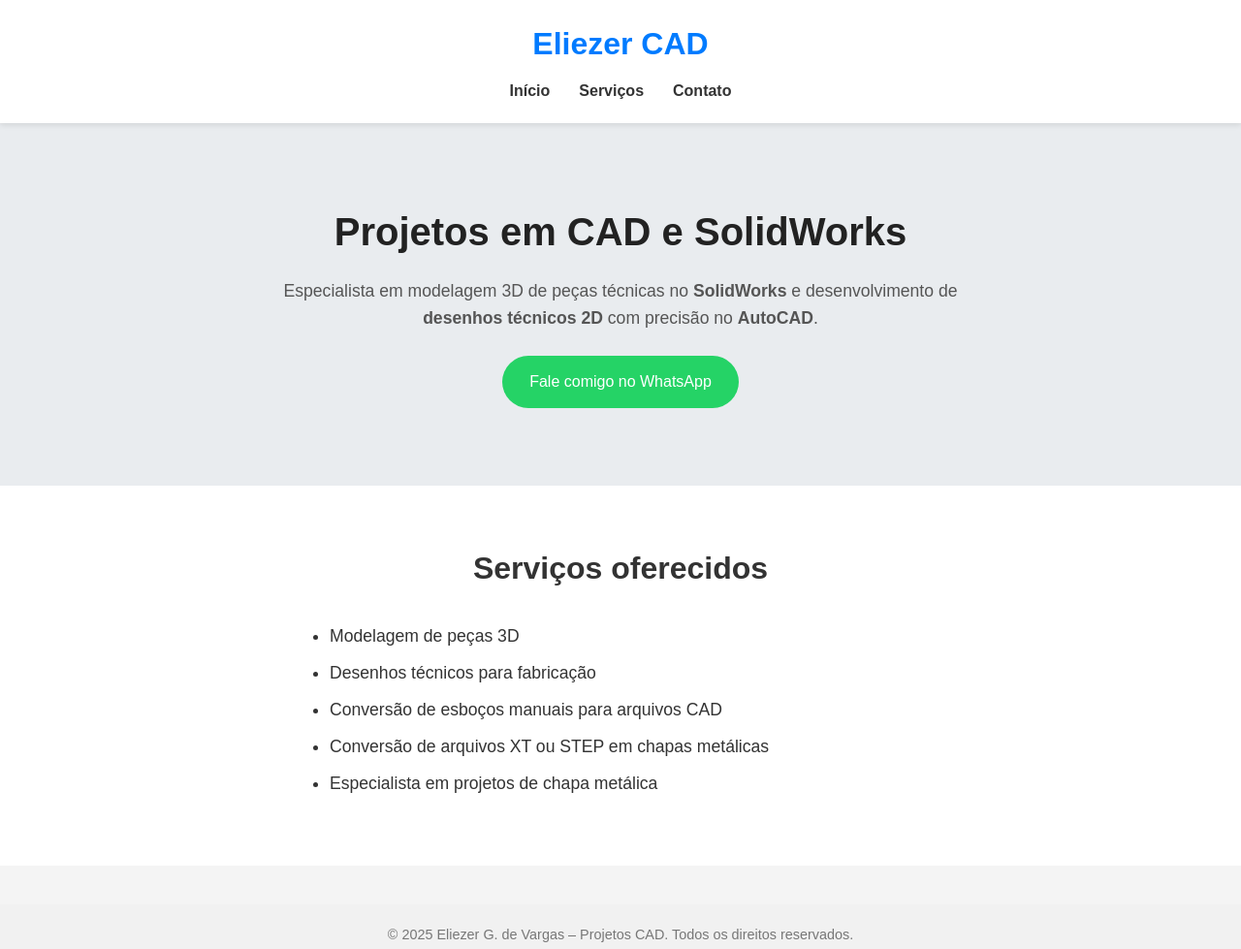
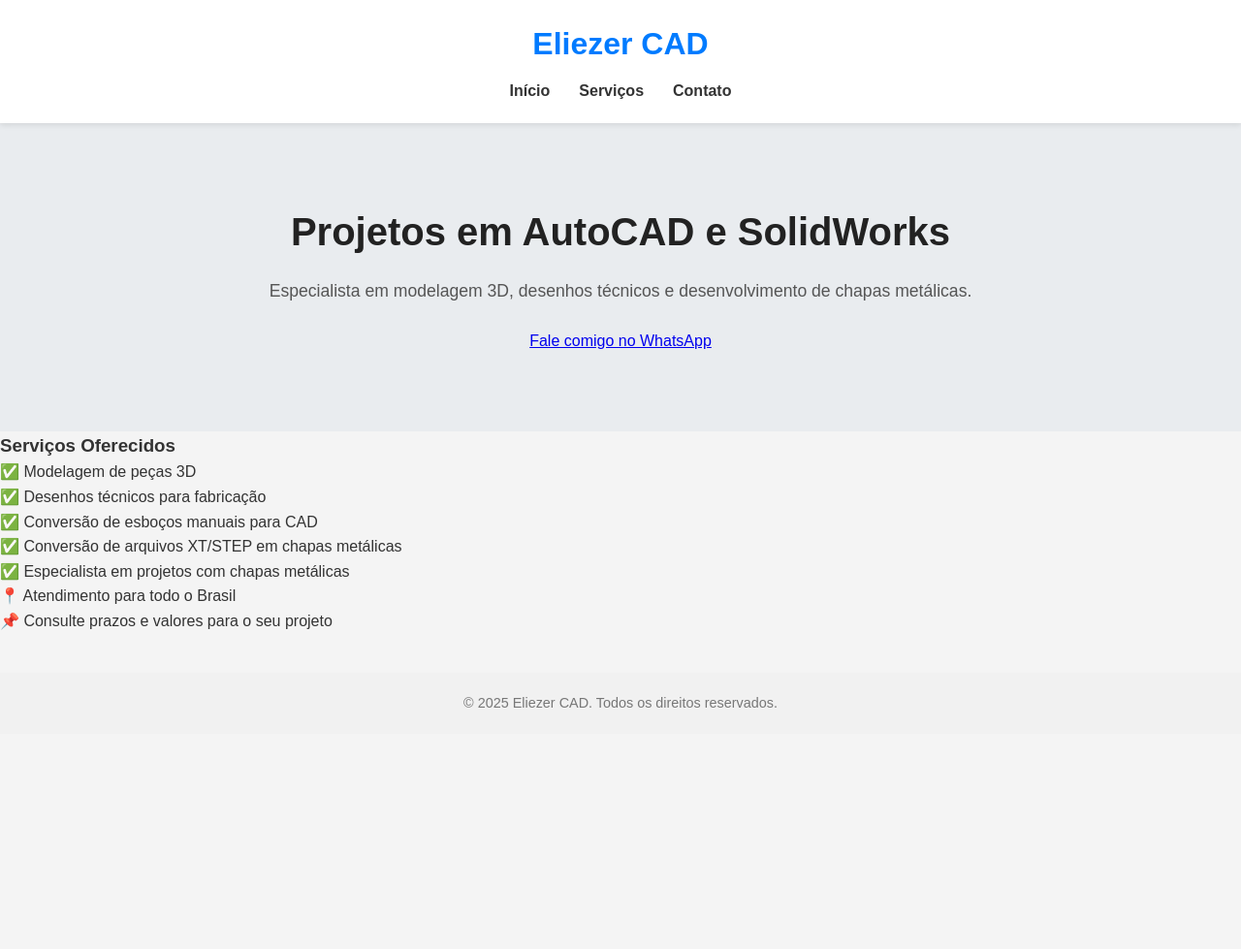
Before and after one commit to EliezerVargasBass/eliezerprojetoscad, a plain HTML site: page index.html in a window 1280 px wide. Shown: the whole page at 97% size. After the commit the page ends 800 px from the top, so only its background shows below. Drawn offline with Linux system fonts and the light colour scheme.

Commit message:
Update index.html

```diff
--- a/index.html
+++ b/index.html
@@ -1,44 +1,52 @@
 <!DOCTYPE html>
 <html lang="pt-BR">
 <head>
-  <meta charset="UTF-8">
-  <meta name="viewport" content="width=device-width, initial-scale=1.0">
-  <title>Eliezer G. de Vargas – Projetos CAD</title>
-  <link rel="stylesheet" href="style.css">
+  <meta charset="UTF-8" />
+  <meta name="viewport" content="width=device-width, initial-scale=1.0" />
+  <title>Eliezer CAD</title>
+  <link rel="stylesheet" href="style.css" />
 </head>
 <body>
   <header>
+    <div class="container">
       <h1>Eliezer CAD</h1>
       <nav>
         <ul>
           <li><a href="#inicio">Início</a></li>
           <li><a href="#servicos">Serviços</a></li>
-        <li><a href="https://wa.me/5551999618536" target="_blank">Contato</a></li>
+          <li><a href="https://wa.me/55SEUNUMERO" target="_blank">Contato</a></li>
         </ul>
       </nav>
+    </div>
   </header>
 
   <section class="hero" id="inicio">
-    <div class="hero-content">
-      <h2>Projetos em CAD e SolidWorks</h2>
-      <p>Especialista em modelagem 3D de peças técnicas no <strong>SolidWorks</strong> e desenvolvimento de <strong>desenhos técnicos 2D</strong> com precisão no <strong>AutoCAD</strong>.</p>
-      <a class="btn-whatsapp" href="https://wa.me/5551999618536" target="_blank">Fale comigo no WhatsApp</a>
+    <div class="container">
+      <h2>Projetos em AutoCAD e SolidWorks</h2>
+      <p>Especialista em modelagem 3D, desenhos técnicos e desenvolvimento de chapas metálicas.</p>
+      <a href="https://wa.me/55SEUNUMERO" class="btn" target="_blank">Fale comigo no WhatsApp</a>
     </div>
   </section>
 
-  <section class="services" id="servicos">
-    <h3>Serviços oferecidos</h3>
+  <section class="servicos" id="servicos">
+    <div class="container">
+      <h3>Serviços Oferecidos</h3>
       <ul>
-      <li>Modelagem de peças 3D</li>
-      <li>Desenhos técnicos para fabricação</li>
-      <li>Conversão de esboços manuais para arquivos CAD</li>
-      <li>Conversão de arquivos XT ou STEP em chapas metálicas</li>
-      <li>Especialista em projetos de chapa metálica</li>
+        <li>✅ Modelagem de peças 3D</li>
+        <li>✅ Desenhos técnicos para fabricação</li>
+        <li>✅ Conversão de esboços manuais para CAD</li>
+        <li>✅ Conversão de arquivos XT/STEP em chapas metálicas</li>
+        <li>✅ Especialista em projetos com chapas metálicas</li>
+        <li>📍 Atendimento para todo o Brasil</li>
+        <li>📌 Consulte prazos e valores para o seu projeto</li>
       </ul>
+    </div>
   </section>
 
   <footer>
-    <p>&copy; 2025 Eliezer G. de Vargas – Projetos CAD. Todos os direitos reservados.</p>
+    <div class="container">
+      <p>© 2025 Eliezer CAD. Todos os direitos reservados.</p>
+    </div>
   </footer>
 </body>
 </html>
```
Lines whose indentation alone changed are shown as unchanged.
